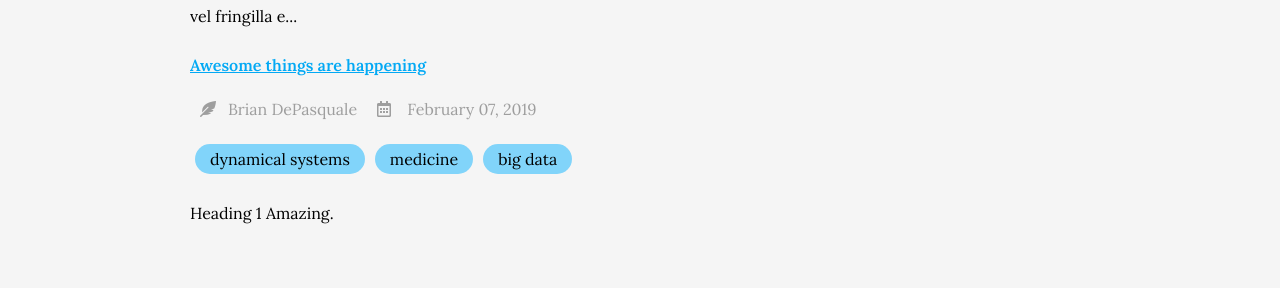
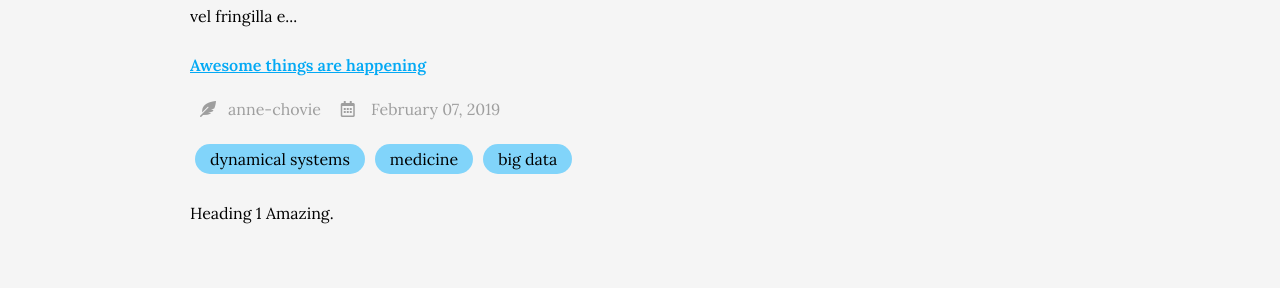
Before and after one commit to GrantMcConachie/depasquale-lab.github.io, a Jekyll site: the page built from blog/index.md, in a window 1280 px wide. Shown: the part 1003-1294 px from the top of the page. Built offline with Jekyll 4.4.1, drawn with Linux system fonts in a browser that asks for light colours; nearby versions of some CDN libraries; comment, search, counter and statistics services are not loaded.

Commit message:
Update 2019-02-07-example-post-1.md

```diff
--- a/_posts/2019-02-07-example-post-1.md
+++ b/_posts/2019-02-07-example-post-1.md
@@ -4,7 +4,7 @@ tags:
   - dynamical systems
   - medicine
   - big data
-author: Brian DePasquale
+author: anne-chovie
 member: anne-chovie
 ---
 
```
